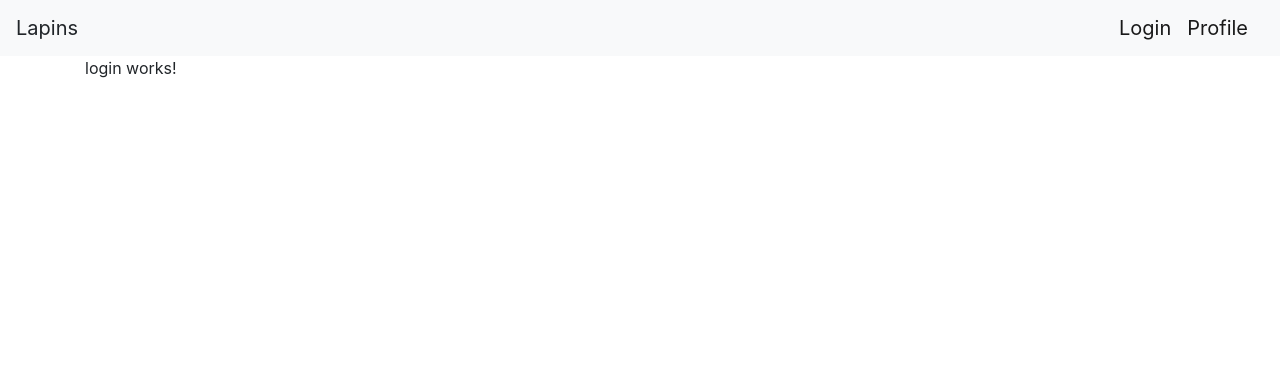
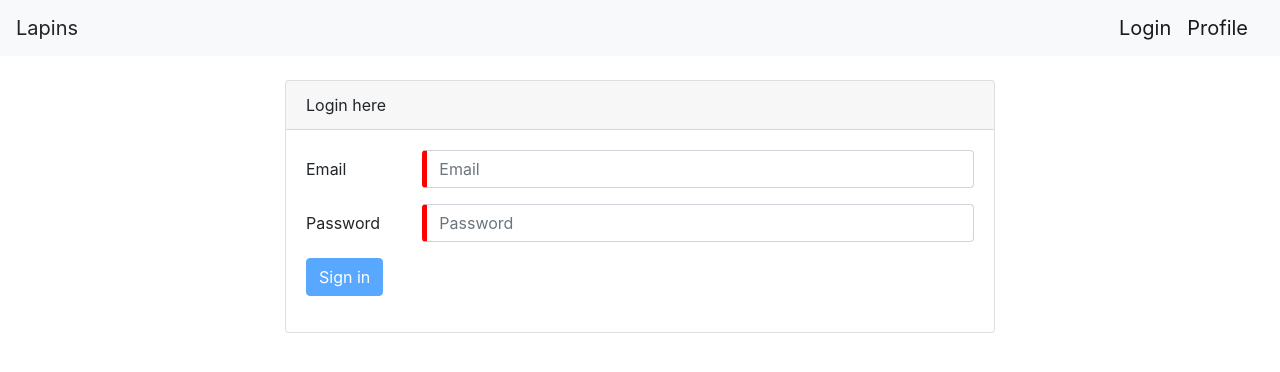
Before and after one commit to bayendemba/Laravel-Angular, an Angular app in the folder frontend/: page /login in a window 1280 px wide. Shown: the top 372 px of the page. Built offline with nearby package versions, Linux system fonts and the light colour scheme.

Commit message:
Create login

```diff
--- a/frontend/src/app/app.module.ts
+++ b/frontend/src/app/app.module.ts
@@ -1,5 +1,7 @@
 import { BrowserModule } from "@angular/platform-browser";
 import { NgModule } from "@angular/core";
+import { FormsModule } from "@angular/forms";
+import { HttpClientModule } from "@angular/common/http";
 
 import { AppComponent } from "./app.component";
 import { NavbarComponent } from "./components/navbar/navbar.component";
@@ -20,7 +22,7 @@
     RequestResetComponent,
     ResponseResetComponent
   ],
-  imports: [BrowserModule, AppRoutingModule],
+  imports: [BrowserModule, AppRoutingModule, FormsModule, HttpClientModule],
   providers: [],
   bootstrap: [AppComponent]
 })
--- a/frontend/src/app/components/login/login.component.html
+++ b/frontend/src/app/components/login/login.component.html
@@ -1,3 +1,27 @@
-<p>
-  login works!
-</p>
+<div class="mt-4 col-8 offset-2">
+  <div class="card">
+    <div class="card-header">Login here</div>
+    <div class="card-body">
+      <form #loginForm=ngForm (ngSubmit)="onSubmit()">
+        <div class="form-group row">
+          <label for="inputEmail3" class="col-sm-2 col-form-label">Email</label>
+          <div class="col-sm-10">
+            <input type="email" name="email" [(ngModel)]="form.email" class="form-control" id="inputEmail3" placeholder="Email" required>
+          </div>
+        </div>
+        <div class="form-group row">
+          <label for="inputPassword3" class="col-sm-2 col-form-label">Password</label>
+          <div class="col-sm-10">
+            <input type="password" name="password" [(ngModel)]="form.password" class="form-control" id="inputPassword3" placeholder="Password"
+              required>
+          </div>
+        </div>
+        <div class="form-group row">
+          <div class="col-sm-10">
+            <button type="submit" class="btn btn-primary" [disabled]="!loginForm.valid">Sign in</button>
+          </div>
+        </div>
+      </form>
+    </div>
+  </div>
+</div>
--- a/frontend/src/app/components/login/login.component.ts
+++ b/frontend/src/app/components/login/login.component.ts
@@ -1,15 +1,22 @@
-import { Component, OnInit } from '@angular/core';
+import { Component, OnInit } from "@angular/core";
+import { HttpClient } from "@angular/common/http";
 
 @Component({
-  selector: 'app-login',
-  templateUrl: './login.component.html',
-  styleUrls: ['./login.component.css']
+  selector: "app-login",
+  templateUrl: "./login.component.html",
+  styleUrls: ["./login.component.css"]
 })
 export class LoginComponent implements OnInit {
-
-  constructor() { }
-
-  ngOnInit() {
+  public form = {
+    email: null,
+    password: null
+  };
+  constructor(private http: HttpClient) {}
+  onSubmit() {
+    // console.log(this.form);
+    return this.http
+      .post("http://localhost:8000/api/auth/login", this.form)
+      .subscribe(data => console.log(data), error => console.log(error));
   }
-
+  ngOnInit() {}
 }
--- a/frontend/src/styles.css
+++ b/frontend/src/styles.css
@@ -1,3 +1,10 @@
 /* You can add global styles to this file, and also import other style files */
 
 @import "~bootstrap/dist/css/bootstrap.css";
+.ng-invalid:not(form) {
+  border-left: 5px solid red;
+}
+
+.ng-valid:not(form) {
+  border-left: 5px solid green;
+}
```
